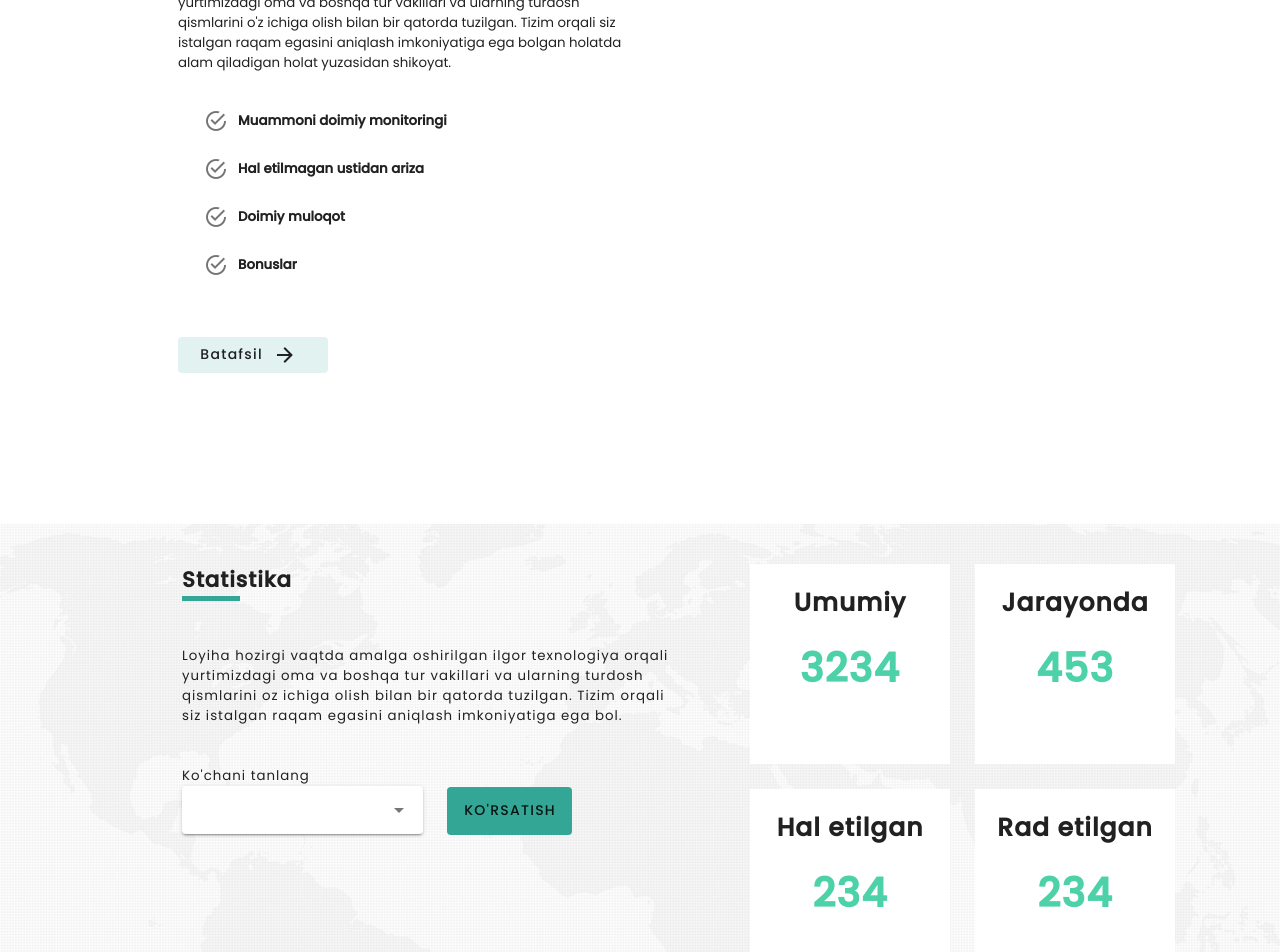
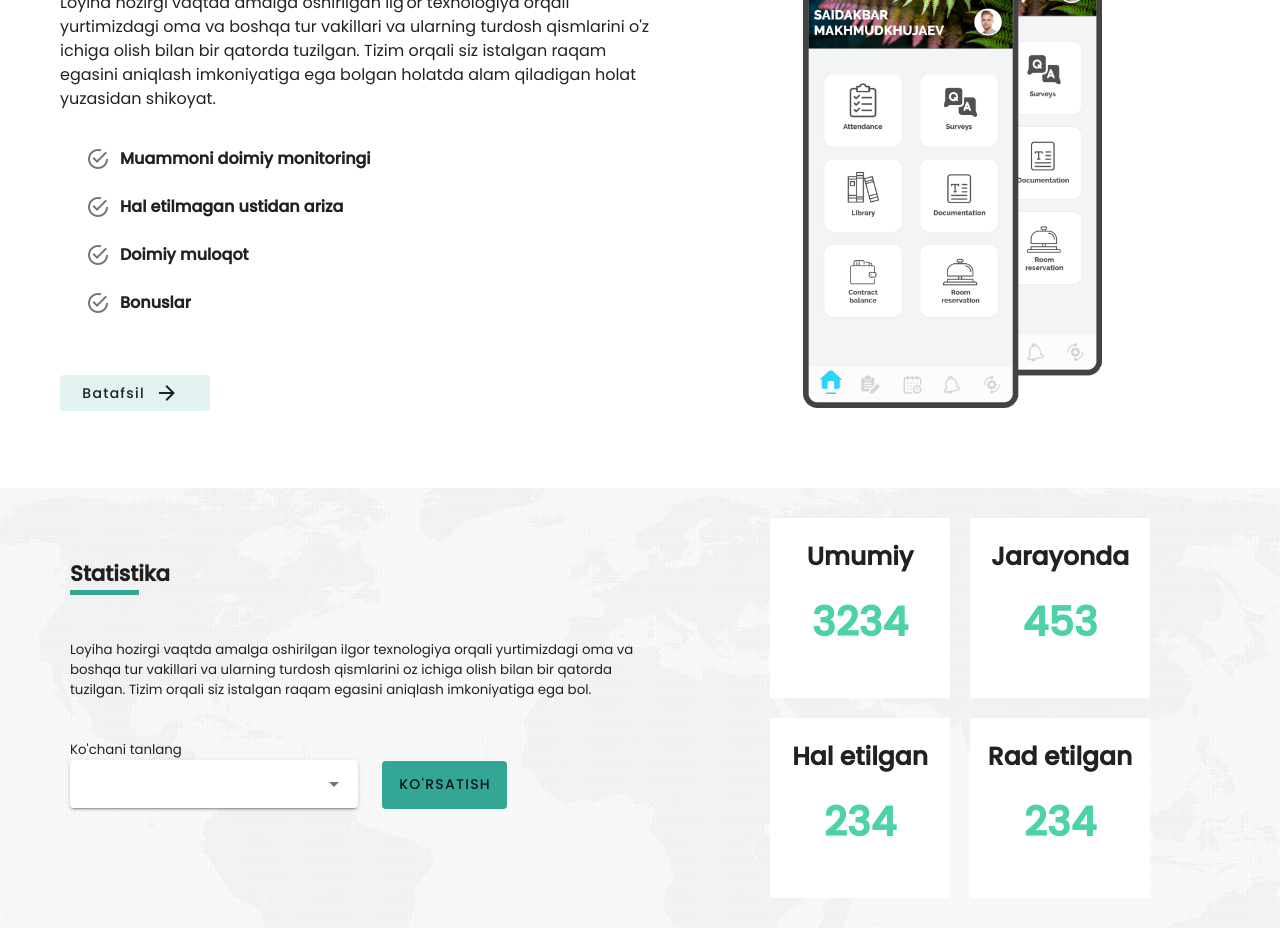
Before and after one commit to SAIDAKBAR123/fuqaro-nazorati-landing, a Vue app: page / in a window 1280 px wide. Shown: the part 900-1852 px from the top of the page. Built offline with nearby package versions, Linux system fonts and the light colour scheme.

Commit message:
I hope this is final change

```diff
--- a/src/components/Statistics/index.vue
+++ b/src/components/Statistics/index.vue
@@ -1,10 +1,8 @@
 <template>
-<v-card class="my-2" max-height="3200" color="white" tile flat>
-    <!-- <h2 class="text-center">Mavluda Part</h2> -->
-    <!--Loyiha haqida qisqacha ma'lumot -->
-    <v-row class="row-layout">
-        <v-col class="col-layout-1">
-            <p class="p-title">Loyiha haqida qisqacha ma'lumot</p>
+  <div>
+    <div class="loyiha-haqida-container">
+      <div>
+        <p class="loyiha-title">Loyiha haqida qisqacha ma'lumot</p>
         <div class="shape"></div>
         <p>
           Loyiha hozirgi vaqtda amalga oshirilgan ilg'or texnologiya orqali
@@ -14,33 +12,42 @@
           alam qiladigan holat yuzasidan shikoyat.
         </p>
 
+        <div>
           <v-list class="list-items">
             <v-list-item>
-                    <v-icon class="icons">mdi-checkbox-marked-circle-outline</v-icon>Muammoni doimiy monitoringi
+              <v-icon class="icons">mdi-checkbox-marked-circle-outline</v-icon
+              >Muammoni doimiy monitoringi
             </v-list-item>
             <v-list-item>
-                    <v-icon class="icons">mdi-checkbox-marked-circle-outline</v-icon>Hal
-                    etilmagan ustidan ariza
+              <v-icon class="icons">mdi-checkbox-marked-circle-outline</v-icon
+              >Hal etilmagan ustidan ariza
             </v-list-item>
             <v-list-item>
-                    <v-icon class="icons">mdi-checkbox-marked-circle-outline</v-icon>Doimiy muloqot
+              <v-icon class="icons">mdi-checkbox-marked-circle-outline</v-icon
+              >Doimiy muloqot
             </v-list-item>
             <v-list-item>
-                    <v-icon class="icons">mdi-checkbox-marked-circle-outline</v-icon>Bonuslar
+              <v-icon class="icons">mdi-checkbox-marked-circle-outline</v-icon
+              >Bonuslar
             </v-list-item>
           </v-list>
-            <v-btn text class="batafsil_btn">Batafsil<v-icon class="icons">mdi-arrow-right</v-icon>
+        </div>
+        <v-btn text class="batafsil_btn"
+          >Batafsil<v-icon class="icons">mdi-arrow-right</v-icon>
         </v-btn>
-        </v-col>
-        <v-col>
-            <v-img src="../../assets/Images/phone.png" alt="phone image" class="phone_img" width="300" height="500">
-            </v-img>
-        </v-col>
-    </v-row>
+      </div>
+      <div class="loyiha-image-container">
+        <img
+          src="../../assets/Images/phone.png"
+          alt="phone image"
+          class="phone_img"
+        />
+      </div>
+    </div>
+
     <!--Statistika -->
-
-    <v-row class="statistika">
-        <v-col class="stats-info">
+    <div class="statistika-container">
+      <div class="stats-info">
         <p>Statistika</p>
         <div class="shape s-shape"></div>
         <p>
@@ -58,9 +65,9 @@
             <v-btn text class="show-btn" height="48px">Ko'rsatish</v-btn>
           </v-col>
         </v-row>
-        </v-col>
-        <v-col>
-            <v-row class="grid-container">
+      </div>
+
+      <div class="statistika-right-container">
         <div>
           <p>Umumiy</p>
           <p>3234</p>
@@ -77,16 +84,16 @@
           <p>Rad etilgan</p>
           <p>234</p>
         </div>
-            </v-row>
-        </v-col>
-    </v-row>
-</v-card>
+      </div>
+    </div>
+  </div>
 </template>
 
 <script>
 // export default {};
 //
-</script><script>
+</script>
+<script>
 export default {
   data: () => ({
     items: ["Foo", "Bar", "Fizz", "Buzz"]
@@ -97,20 +104,17 @@ export default {
 <style scoped>
 /*start loyiha haqida qisqacha ma'lumot */
 
-.row-layout {
-    padding-left: 150px;
-    padding-top: 50px;
-    column-gap: 100px;
-    font-size: 10pt;
-    height: 700px;
+.loyiha-haqida-container {
+  padding: 30px;
+  padding-left: 60px;
+  display: grid;
+  grid-template-columns: minmax(200px, 600px) minmax(200px, 600px);
+  grid-template-rows: minmax(200px, 600px);
+  align-items: center;
+  justify-content: space-between;
 }
 
-.col-layout-1 {
-    padding-left: 40px;
-    padding-right: 70px;
-}
-
-.p-title {
+.loyiha-title {
   margin-top: 30px;
   margin-bottom: 5px;
   font-weight: 600;
@@ -147,36 +151,54 @@ export default {
   background-color: #34a696;
 }
 
+.loyiha-image-container {
+  display: grid;
+  justify-content: center;
+}
+
+.phone_img {
+  max-width: 400px;
+  max-height: 500px;
+}
+
+@media (max-width: 760px) {
+  .loyiha-haqida-container {
+    grid-template-columns: minmax(200px, 500px);
+    grid-template-rows: minmax(200px, 500px) minmax(200px, 650px);
+    padding: 20px;
+  }
+}
+
 /*end loyiha haqida qisqacha ma'lumot */
 /* start statistika part */
 
-.statistika {
+.statistika-container {
+  background-image: url("../../assets/Images/map2.png");
+  background-size: contain;
+  background-repeat: no-repeat;
+  background-size: 100% 100%;
   margin: 0;
-    padding-left: 170px;
-    width: 100%;
-    background-image: url("../../assets/Images/map2.png");
-    background-repeat: no-repeat;
-    background-size: contain;
-    height: 780px;
-    column-gap: 50px;
-    letter-spacing: 1px;
-
+  padding: 30px;
+  padding-left: 70px;
+  display: grid;
+  grid-template-columns: minmax(500px, 600px) minmax(400px, 600px);
+  justify-content: space-between;
 }
 
 .s-shape {
   width: 11.5%;
 }
 
-.grid-container {
-    padding-top: 40px;
+.statistika-right-container {
   display: grid;
-    grid-template-columns: minmax(50px, 200px) minmax(50px, 200px);
-    grid-template-rows: minmax(50px, 200px) minmax(50px, 200px);
-    column-gap: 25px;
-    row-gap: 25px;
+  grid-template-columns: minmax(50px, 180px) minmax(50px, 180px);
+  grid-template-rows: minmax(10px, 180px) minmax(10px, 180px);
+  column-gap: 20px;
+  row-gap: 20px;
+  justify-content: center;
 }
 
-.grid-container>div {
+.statistika-right-container > div {
   padding-top: 20px;
   background-color: #fff;
   opacity: 1;
@@ -184,11 +206,11 @@ export default {
   font-weight: 600;
 }
 
-.grid-container>div>p:nth-child(1) {
+.statistika-right-container > div > p:nth-child(1) {
   font-size: 25px;
 }
 
-.grid-container>div>p:nth-child(2) {
+.statistika-right-container > div > p:nth-child(2) {
   font-size: 40px;
   color: #4dd1a8;
   opacity: 1;
@@ -198,13 +220,13 @@ export default {
   padding-top: 40px;
 }
 
-.stats-info>p:nth-child(1) {
+.stats-info > p:nth-child(1) {
   font-size: 16pt;
   font-weight: 600;
   margin-bottom: 0;
 }
 
-.stats-info>p:nth-child(3) {
+.stats-info > p:nth-child(3) {
   padding-top: 30px;
   font-size: 10pt;
 }
@@ -220,5 +242,30 @@ export default {
   color: white;
 }
 
+@media (min-width: 930px) and (max-width: 1100px) {
+  .statistika-right-container > div > p:nth-child(1) {
+    font-size: 15px;
+  }
+
+  .statistika-right-container > div > p:nth-child(2) {
+    font-size: 20px;
+  }
+
+  .statistika-right-container {
+    grid-template-columns: 150px 150px;
+    grid-template-rows: 150px 150px;
+  }
+}
+
+@media (max-width: 930px) {
+  .statistika-container {
+    padding: 30px;
+    grid-template-columns: minmax(200px, 600px);
+    grid-template-rows: minmax(200px 900px) minmax(200px, 900px);
+    align-items: center;
+    justify-content: center;
+  }
+}
+
 /* end statistika part */
 </style>
```
Lines whose indentation alone changed are shown as unchanged.
